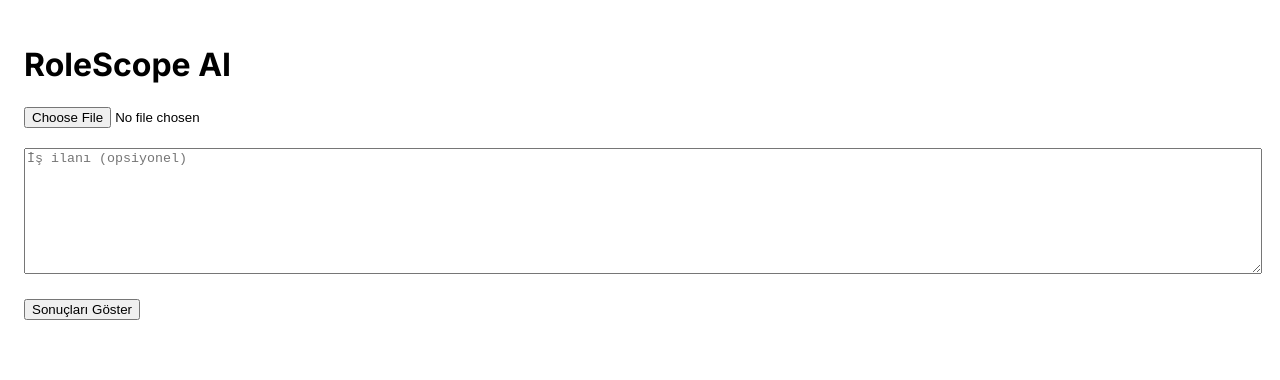
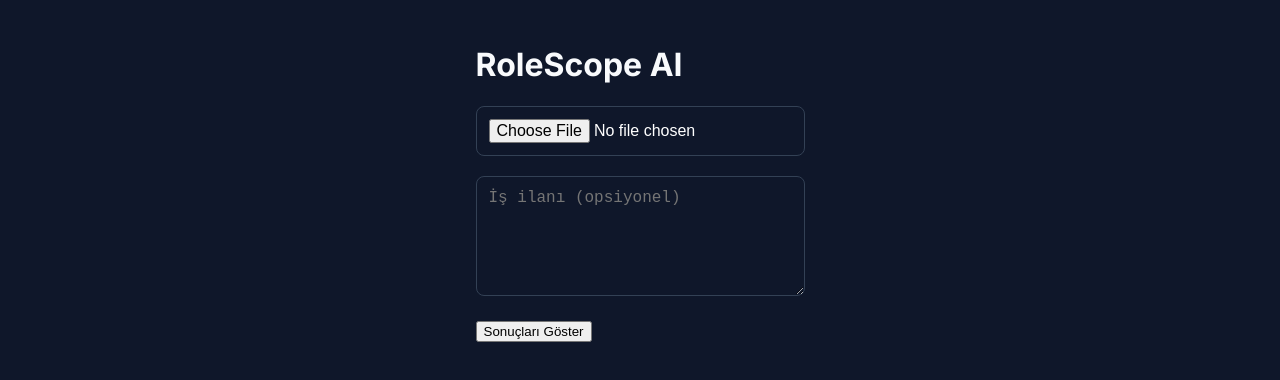
Before and after one commit to monurpirencioglu/rolescope-frontend, a Next.js app: page / in a window 1280 px wide. Shown: the top 380 px of the page. Built offline with nearby package versions, Linux system fonts and the light colour scheme.

Commit message:
Update globals.css

```diff
--- a/app/globals.css
+++ b/app/globals.css
@@ -1,5 +1,169 @@
+:root {
+  --bg-dark: #0f172a;
+  --bg-card: #1e293b;
+  --text-main: #f8fafc;
+  --text-muted: #94a3b8;
+  --primary: #6366f1; /* İndigo moru */
+  --primary-hover: #4f46e5;
+  --border: #334155;
+  --success: #10b981;
+}
+
+* {
+  box-sizing: border-box;
+}
+
 body {
   margin: 0;
   padding: 0;
-  font-family: Arial, sans-serif;
+  background-color: var(--bg-dark);
+  color: var(--text-main);
+  font-family: -apple-system, BlinkMacSystemFont, "Segoe UI", Roboto, Helvetica, Arial, sans-serif;
+  min-height: 100vh;
+  display: flex;
+  justify-content: center;
 }
+
+.container {
+  width: 100%;
+  max-width: 900px;
+  padding: 40px 20px;
+}
+
+/* Header & Tabs */
+.header {
+  text-align: center;
+  margin-bottom: 30px;
+}
+.header h1 {
+  font-size: 2.5rem;
+  background: linear-gradient(to right, #818cf8, #c084fc);
+  -webkit-background-clip: text;
+  -webkit-text-fill-color: transparent;
+  margin-bottom: 10px;
+}
+
+.tabs {
+  display: flex;
+  justify-content: center;
+  gap: 15px;
+  margin-bottom: 30px;
+}
+
+.tab-btn {
+  background: transparent;
+  border: 1px solid var(--border);
+  color: var(--text-muted);
+  padding: 10px 20px;
+  border-radius: 8px;
+  cursor: pointer;
+  font-size: 1rem;
+  transition: all 0.3s;
+}
+
+.tab-btn.active {
+  background: var(--primary);
+  color: white;
+  border-color: var(--primary);
+}
+
+/* Form Alanları */
+.card {
+  background-color: var(--bg-card);
+  padding: 30px;
+  border-radius: 16px;
+  border: 1px solid var(--border);
+  box-shadow: 0 4px 20px rgba(0,0,0,0.3);
+}
+
+.form-group {
+  margin-bottom: 20px;
+}
+
+.form-group label {
+  display: block;
+  margin-bottom: 8px;
+  font-weight: 600;
+  color: var(--text-main);
+}
+
+input[type="file"], textarea, select {
+  width: 100%;
+  padding: 12px;
+  background-color: #0f172a;
+  border: 1px solid var(--border);
+  border-radius: 8px;
+  color: white;
+  font-size: 1rem;
+}
+
+textarea {
+  min-height: 120px;
+  resize: vertical;
+}
+
+/* Sorular */
+.question-box {
+  background: rgba(255,255,255,0.03);
+  padding: 15px;
+  margin-bottom: 15px;
+  border-radius: 8px;
+}
+
+/* Buton */
+.action-btn {
+  width: 100%;
+  padding: 16px;
+  background-color: var(--primary);
+  color: white;
+  border: none;
+  border-radius: 8px;
+  font-size: 1.1rem;
+  font-weight: bold;
+  cursor: pointer;
+  margin-top: 10px;
+}
+.action-btn:hover {
+  background-color: var(--primary-hover);
+}
+.action-btn:disabled {
+  background-color: var(--border);
+  cursor: wait;
+}
+
+/* Sonuç Ekranı */
+.result-box {
+  margin-top: 30px;
+  animation: fadeIn 0.5s;
+}
+
+.score-circle {
+  text-align: center;
+  margin-bottom: 20px;
+}
+.score {
+  font-size: 3rem;
+  font-weight: bold;
+  color: var(--success);
+}
+
+.section-title {
+  color: #a5b4fc;
+  border-bottom: 1px solid var(--border);
+  padding-bottom: 5px;
+  margin-top: 25px;
+  margin-bottom: 10px;
+}
+
+ul {
+  padding-left: 20px;
+}
+li {
+  margin-bottom: 8px;
+  line-height: 1.5;
+}
+
+@keyframes fadeIn {
+  from { opacity: 0; transform: translateY(10px); }
+  to { opacity: 1; transform: translateY(0); }
+}
```
